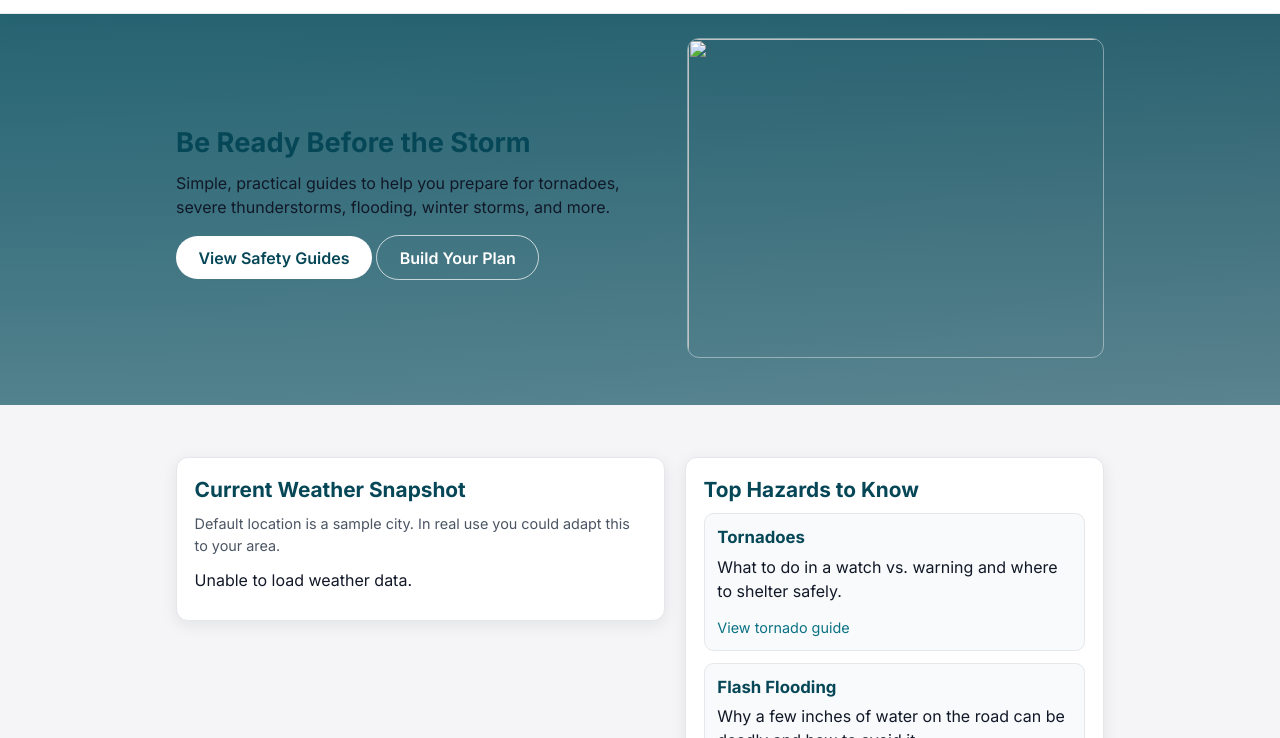
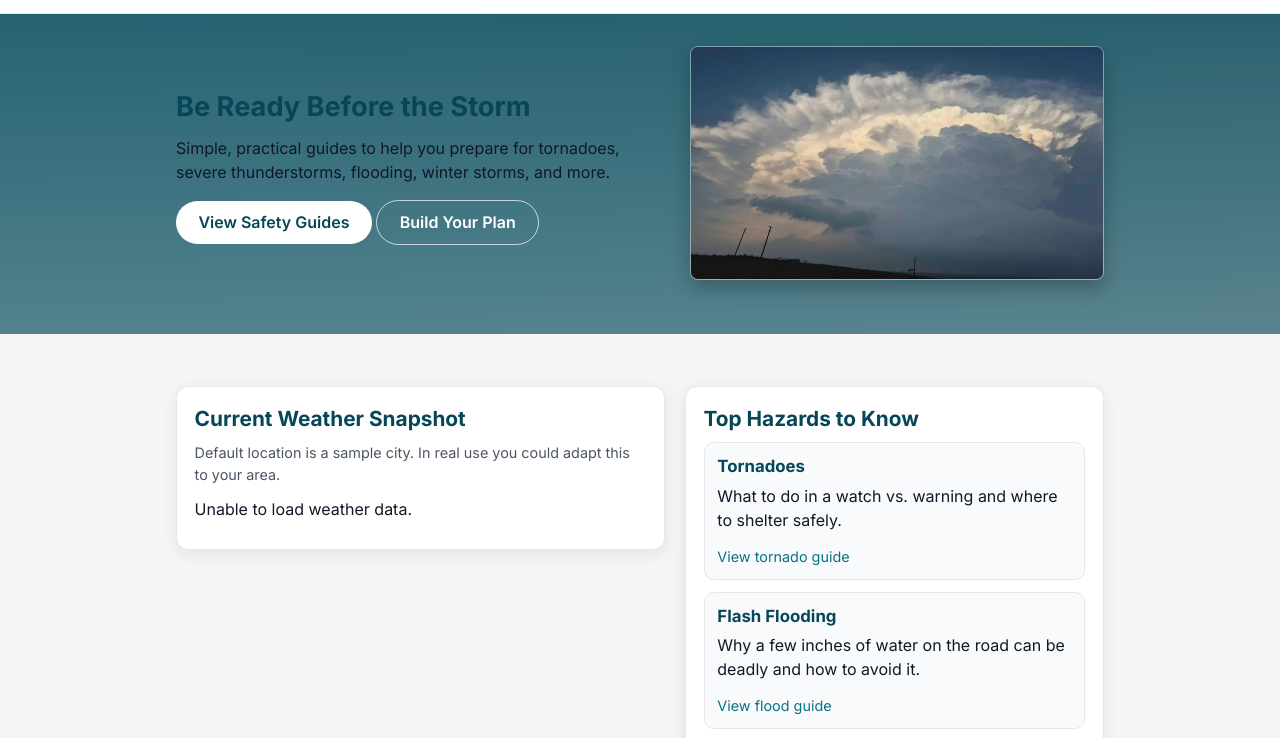
Before and after one commit to Date-Masamune/wdd231, a plain HTML site: page storm-hub/index.html in a window 1280 px wide. Shown: the part 61-799 px from the top of the page. Drawn offline with Linux system fonts and the light colour scheme; no server answers.

Commit message:
fixed a few things and added hero image

```diff
--- a/storm-hub/index.html
+++ b/storm-hub/index.html
@@ -69,7 +69,7 @@
                     </div>
                 </div>
                 <div class="hero-visual" aria-hidden="true">
-                    <img src="images/hero-storm.webp" alt="" loading="lazy" width="480" height="320">
+                    <img src="images/hero-storm.webp" alt="" loading="lazy" width="480" height="300">
                 </div>
             </div>
         </section>
--- a/storm-hub/styles/base.css
+++ b/storm-hub/styles/base.css
@@ -612,3 +612,18 @@ p {
     height: 100%;
     object-fit: cover;
 }
+
+.hero-visual img {
+    width: 100%;
+    height: auto;
+    object-fit: cover;
+    border-radius: 0.5rem;
+}
+
+.hero-visual img {
+    box-shadow: 0 8px 20px rgba(0, 0, 0, 0.25);
+}
+
+.hero-inner {
+    gap: 2rem;
+}
```
Also changed, not shown: storm-hub/images/hero-storm.webp (added), storm-hub/preparedness.html (renamed from storm-hub/prepardness.html).
